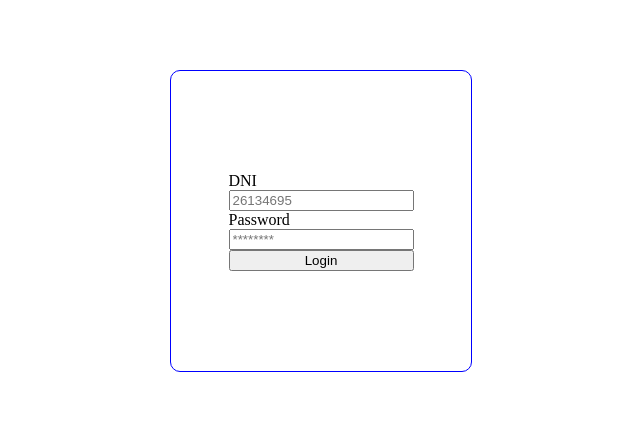
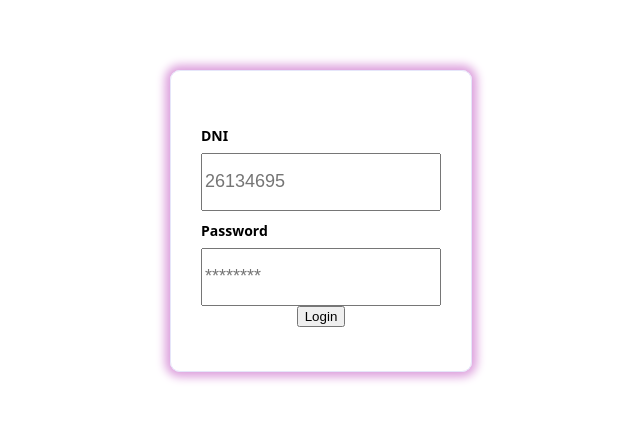
Before and after one commit to matias-mendez16/Integracion-FRONTEND, a React (Vite) app: page / in a window 1280 px wide. Shown: the part 179-600 px from the top of the page, without its empty margins (319-959 px from the left). Built offline with nearby package versions, Linux system fonts and the light colour scheme.

Commit message:
login form css

```diff
--- a/src/pages/LoginUser.tsx
+++ b/src/pages/LoginUser.tsx
@@ -21,8 +21,8 @@ function LoginUser() {
   return (
     <section id={styles.contLogin}>
       <form action="" id={styles.formLogin} onSubmit={handleSubmit(enviarForm)}>
-        <label htmlFor="dni_usuario">DNI</label>
-        <input id="dni_usuario" maxLength={8}
+        <label htmlFor="dni_usuario" className={styles.etiquetaForm}>DNI</label>
+        <input className={styles.inputForm} id="dni_usuario" maxLength={8}
           type="text"
           {...register("dni_usuario", {
             required: "Debe ingresar DNI.",
@@ -33,8 +33,8 @@ function LoginUser() {
           placeholder="26134695"
         />
         {errors.dni_usuario && <p>{String(errors.dni_usuario.message)}</p>}
-        <label htmlFor="password">Password</label>
-        <input id="password" maxLength={8}
+        <label htmlFor="password" className={styles.etiquetaForm}>Password</label>
+        <input className={styles.inputForm} id="password" maxLength={8}
           type="password"
           {...register("password", {
             required: "Debe ingresar password.",
--- a/src/pages/styles/loginUser.module.css
+++ b/src/pages/styles/loginUser.module.css
@@ -7,6 +7,7 @@
     align-content: center;
 }
 #contLogin{
+    font-family: var(--tipoLetraGeneral);
     display:flex;
     flex-direction: column;
     justify-content: center;
@@ -14,12 +15,27 @@
     width: 300px;
     height:300px;
     margin: 10px;
-    border: blue solid 1px;
+    border: var(--colorBordeVentana) solid 1px;
+    box-shadow: 0px 0px 10px 5px var(--colorSombraVentana);
     border-radius: 10px;
 }
 
 #formLogin{
     display: flex;
     flex-direction: column;
-    margin: 20%;
+    justify-content: center;
+    align-items: center;
 }
+
+.etiquetaForm{
+    font-weight: 700;
+    margin-top: 10px;
+    font-size: 14px;
+    margin-right: auto;
+    padding: 0px 0px 8px;
+}
+
+.inputForm{
+    height: 52px;
+    font-size: 18px;
+}
```
